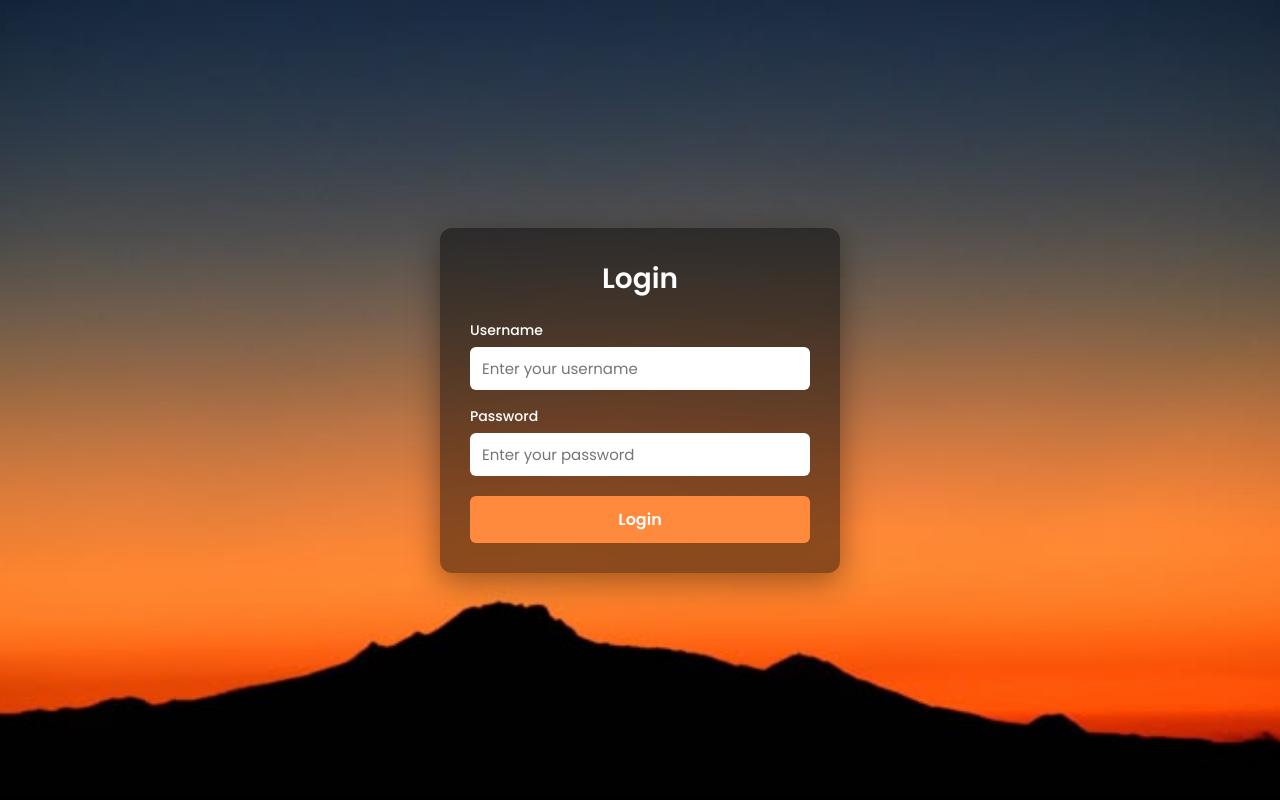
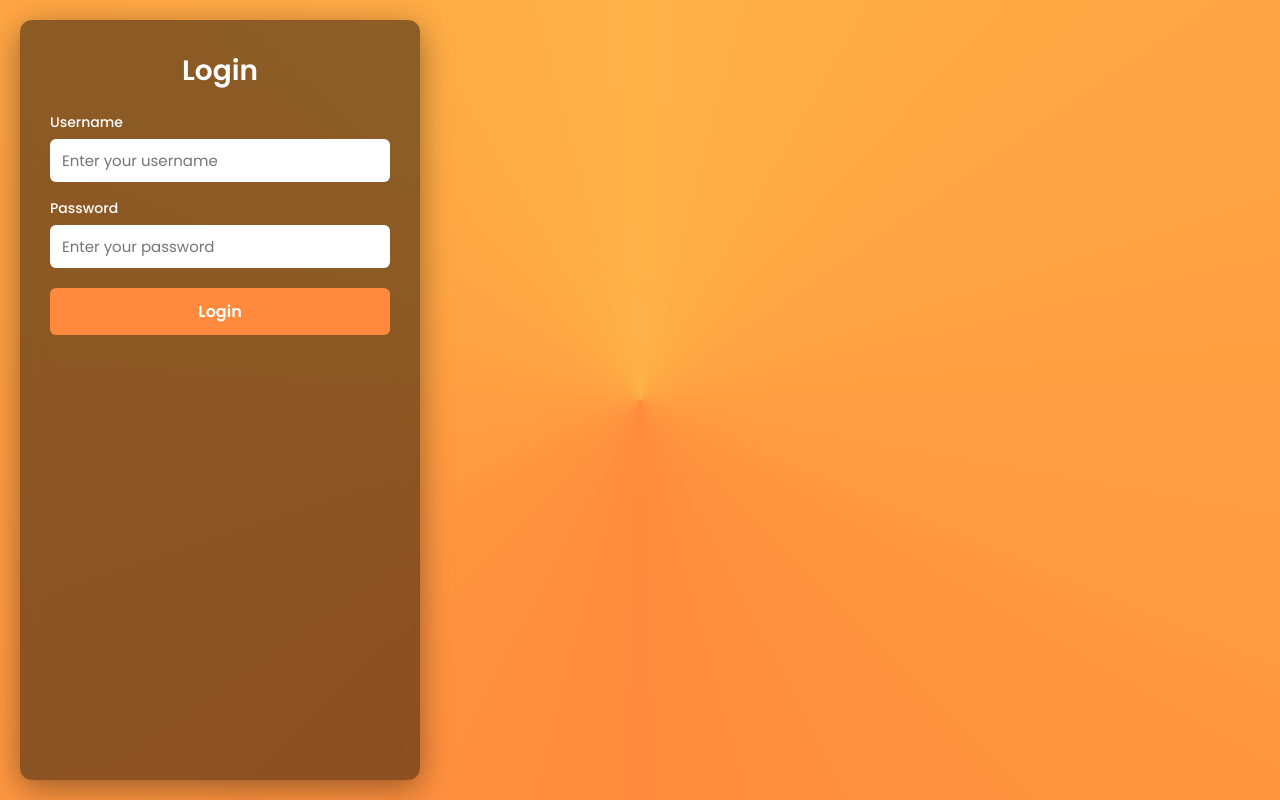
Before and after one commit to adwaitht22/Login-Page, a plain HTML site: page Index.html in a window 1280 px wide. Drawn offline with Linux system fonts and the light colour scheme.

Commit message:
Removed the background-image and added gradient colors.Also moved the login card from the center to the Right side

```diff
--- a/style.css
+++ b/style.css
@@ -9,16 +9,15 @@ body {
 }
 
 .container {
-    background-image: url("images/background.jpeg");
     background-size: cover;
     background-position: center;
     background-repeat: no-repeat;
+    background-color: ;
     width: 100%;
     min-height: 100vh;
     padding: 20px;
     display: flex;
-    justify-content: center;
-    align-items: center;
+    background: conic-gradient(from 180deg at 50% 50%, #ff8a3d, #ffb347, #ff8a3d);
 }
 
 .login-card {
```
